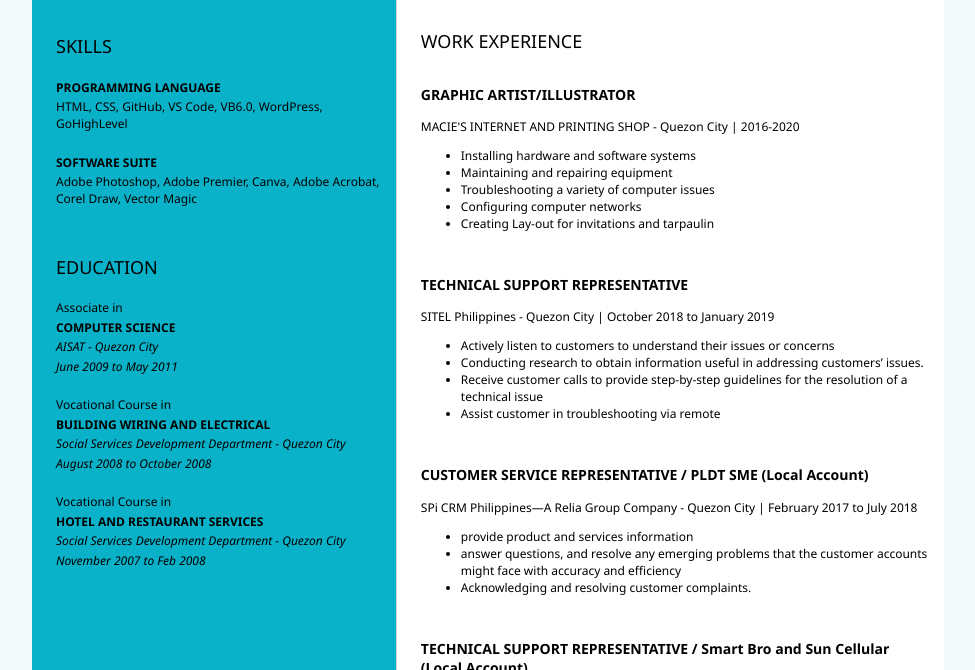
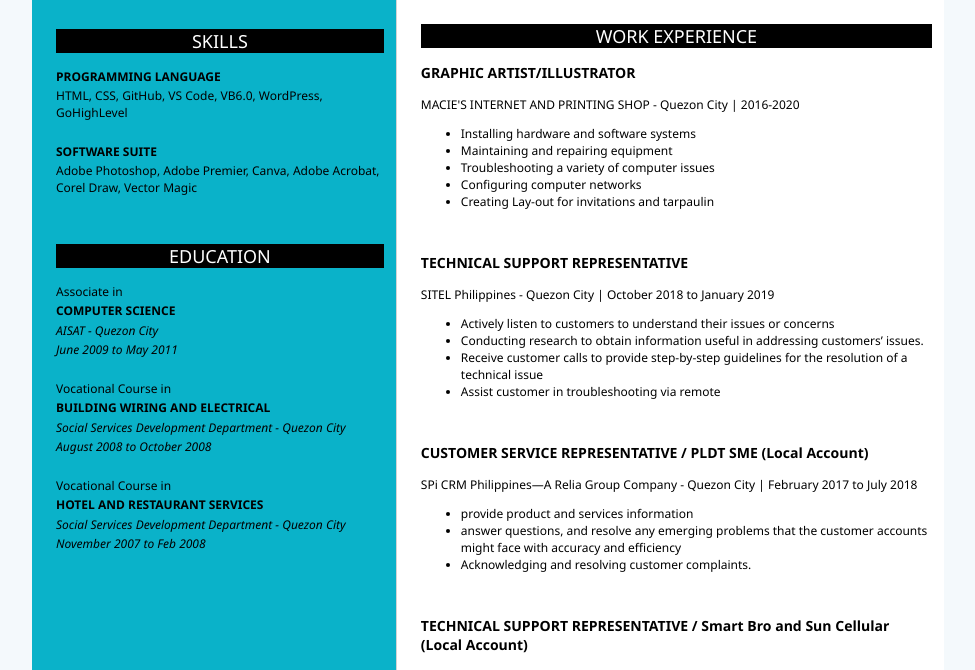
Before and after one commit to mackee2018/my_cv, a plain HTML site: page index.html in a window 1280 px wide. Shown: the part 430-1100 px from the top of the page, without its empty margins (152-1127 px from the left). Drawn offline with Linux system fonts and the light colour scheme.

Commit message:
fore color

```diff
--- a/style.css
+++ b/style.css
@@ -63,7 +63,7 @@ hr {
     height: 1px;
 }
 
-h1, h2 {
+h1 {
     font-weight: 100;
     margin-bottom: 0;
 }
@@ -71,3 +71,10 @@ h1, h2 {
     border-right: 1px solid lightgray;
     background-color: #0ab2c9;
 }
+h2 {
+    background-color: black;
+    color : White;
+    font-weight: 100;
+    padding-bottom: 0px;
+    text-align: center;
+}
```
